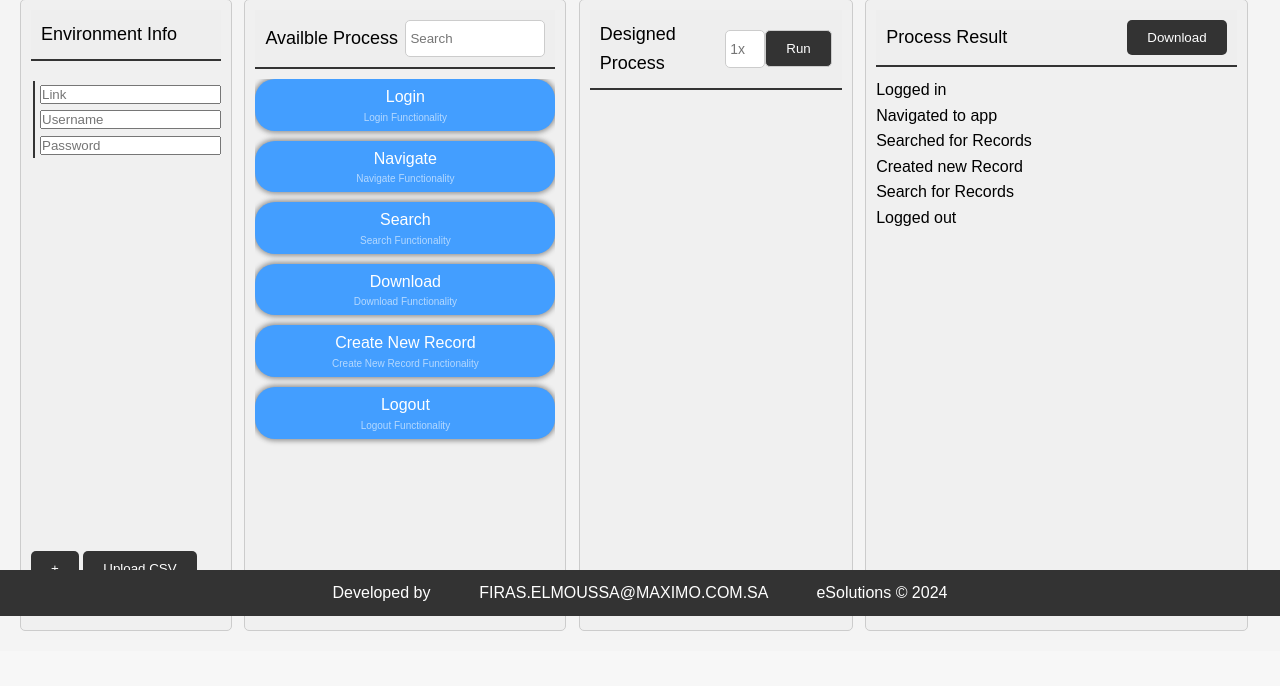
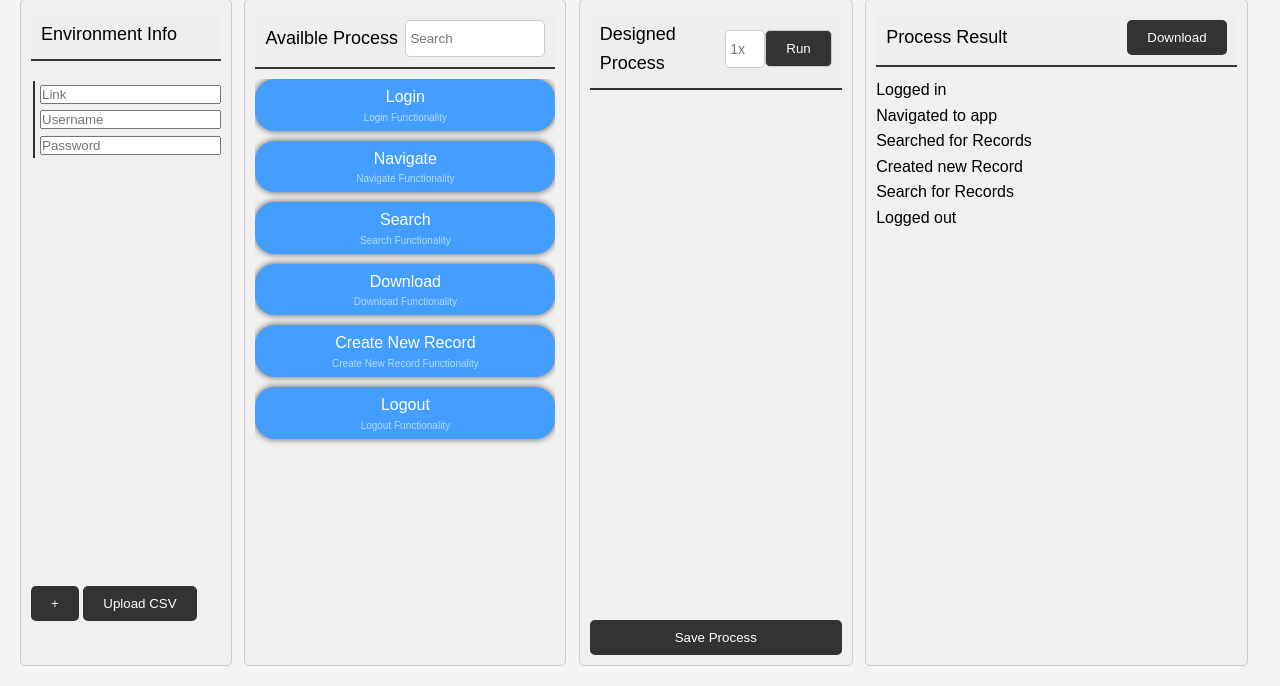
Before and after one commit to firaselmoussa/Maximo_Testing_Automation, a PHP site: page /html/app.html in a window 1280 px wide. Shown: the part 184-870 px from the top of the page. Before the commit the page ends 815 px from the top, so only its background shows below. Run offline with PHP 8.4, Linux system fonts and the light colour scheme; some libraries are stand-ins or nearby versions.

Commit message:
add save process btn

```diff
--- a/frontend/css/app.css
+++ b/frontend/css/app.css
@@ -140,7 +140,7 @@ header {
     padding-left: 5px;
     display: flex;
     flex-direction: column;
-    height: 60vh;
+    height: 80%;
     overflow-y: auto;
 }
 
@@ -169,6 +169,10 @@ header {
     flex-direction: column;
     height: 65vh;
     overflow-y: auto;
+}
+
+#save-process{
+    width:100%;
 }
 
 .functionality {
--- a/frontend/html/app.html
+++ b/frontend/html/app.html
@@ -84,6 +84,8 @@
         <div class="droping-div div-body" >
 
         </div>
+
+        <button id="save-process">Save Process</button>
     </div>
 
     <div id="process-report-div">
@@ -105,9 +107,9 @@
 </section>
 <!-- ///////////////// -->
 
-<footer>
+<!-- <footer>
      <p>Developed by      &nbsp &nbsp &nbsp &nbsp &nbsp      FIRAS.ELMOUSSA@MAXIMO.COM.SA  &nbsp &nbsp &nbsp &nbsp &nbsp    eSolutions © 2024</p>
-</footer>
+</footer> -->
 
 
 </body>
```
